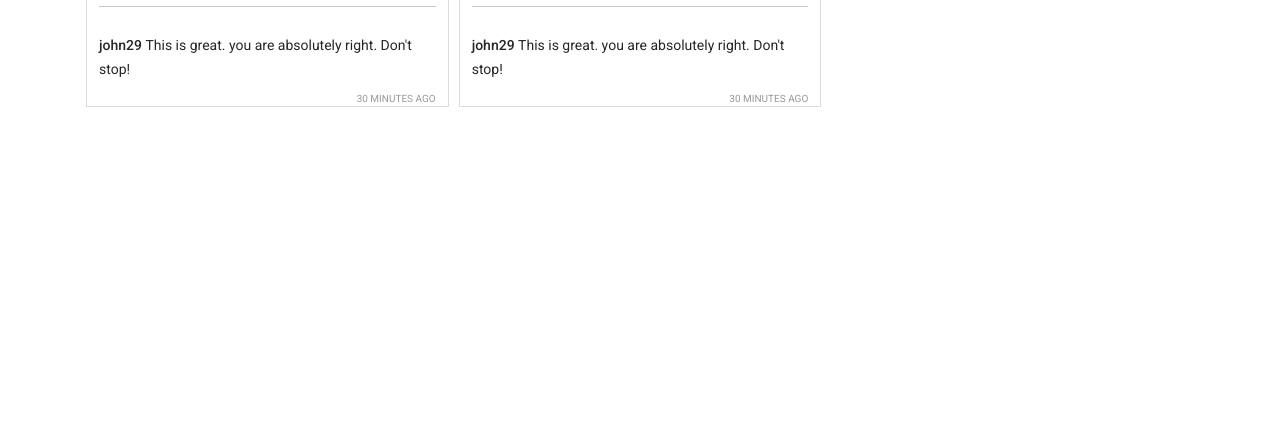
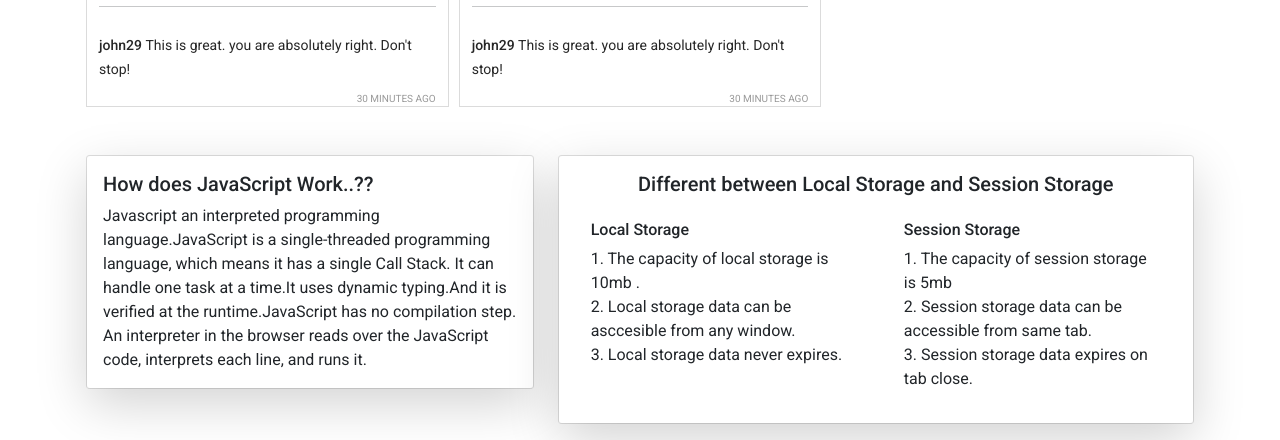
Before and after one commit to nipaaa/insta-shohor, a plain HTML site: page index.html in a window 1280 px wide. Shown: the part 1425-1865 px from the top of the page. Before the commit the page ends 1548 px from the top, so only its background shows below. Drawn offline with nearby package versions, Linux system fonts and the light colour scheme.

Commit message:
bonus part added

```diff
--- a/index.html
+++ b/index.html
@@ -77,6 +77,54 @@
                 <h1>Reported posts</h1>
             </div>
         </main>
+        <!-- -----bonus part Q/A section---- -->
+        <section id="qa-part" class="main container mt-3 mx-auto p-3" >
+
+            <div class="row">
+                <div class="col-sm-5">
+                  <div class="card">
+                    <div class="card-body shadow-lg">
+                      <h5 class="card-title"> How does JavaScript Work..?? </h5>
+                      <p class="card-text">Javascript  an interpreted programming language.JavaScript is a single-threaded programming language, which means it has a single Call Stack. It can handle one task at a time.It uses dynamic typing.And it is verified at the runtime.JavaScript has no compilation step. An interpreter in the browser reads over the JavaScript code, interprets each line, and runs it.</p>
+                    </div>
+                  </div>
+                </div>
+                <div class="col-sm-7">
+                  <div class="card">
+                    <div class="card-body shadow-lg">
+                        <h5 class="card-title text-center"> Different between Local Storage and Session Storage </h5>
+                        <div class="row">
+                          <div class="col-sm-6">
+                            <div class="card border-0">
+                              <div class="card-body">
+                                  <h6>Local Storage</h6>
+                                  <p class="card-text">
+                                      1. The capacity of local storage is 10mb .<br>
+                                      2. Local storage data can be asccesible from any window. <br>
+                                      3. Local storage data never expires.
+                              </div>
+                            </div>
+                          </div>
+                          <div class="col-sm-6">
+                            <div class="card border-0">
+                              <div class="card-body">
+                                  <h6>Session Storage</h6>
+                                  <p class="card-text">
+                                      1. The capacity of session storage is 5mb <br>
+                                      2. Session storage data can be accessible from same tab. <br>
+                                      3. Session storage data expires on tab close.
+                                  </p>
+                              </div>
+                            </div>
+                          </div>
+                      </div>
+                      </div>
+                  </div>
+                </div>
+            </div>
+        </section>
+
+
         <footer></footer>
 
         <!-- add javascript  file  -->
--- a/js/app.js
+++ b/js/app.js
@@ -17,7 +17,10 @@ const isLiked = (id) => {
 
 const addToLiked = (id) => {
     likedPostsId.push(id);
-    showPosts(posts);
+    //showPosts(posts);
+
+    const remainingPosts = posts.filter(post => !reportedPostsId.includes(post.id));
+    showPosts(remainingPosts);
 };
 
 const reportPost = (id) => {
@@ -35,16 +38,21 @@ const switchTab = (id) => {
         document.getElementById( "posts" ).style.display = "grid";
         document.getElementById( "liked" ).style.display = "none";
         document.getElementById( "reported" ).style.display = "none";
+        document.getElementById( "qa-part" ).style.display = "block";
+
+
     } else if (id === "liked") {
         document.getElementById( "liked" ).style.display = "block";
         document.getElementById( "posts" ).style.display = "none";
         document.getElementById( "reported" ).style.display = "none";
+        document.getElementById( "qa-part" ).style.display = "none";
 
         displayLikedPosts();
     } else {
         document.getElementById( "reported" ).style.display = "block";
         document.getElementById( "posts" ).style.display = "none";
         document.getElementById( "liked" ).style.display = "none";
+        document.getElementById( "qa-part" ).style.display = "none";
 
         displayReportedPosts();
     }
```
